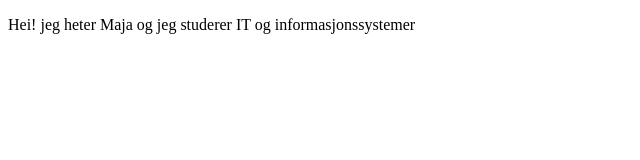
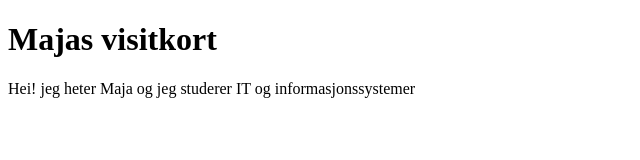
Before and after one commit to majskolbe/HovedRepository5A, a plain HTML site: page docs/index.html in a window 1280 px wide. Shown: the whole page, without its empty margins (0-640 px from the left). Drawn offline with Linux system fonts and the light colour scheme.

Commit message:
ny endring

```diff
--- a/docs/index.html
+++ b/docs/index.html
@@ -8,6 +8,7 @@
     </head>
 
     <body>
+        <h1>Majas visitkort</h1>
         <p>Hei! jeg heter Maja og jeg studerer IT og informasjonssystemer </p>
     </body>
 
```
